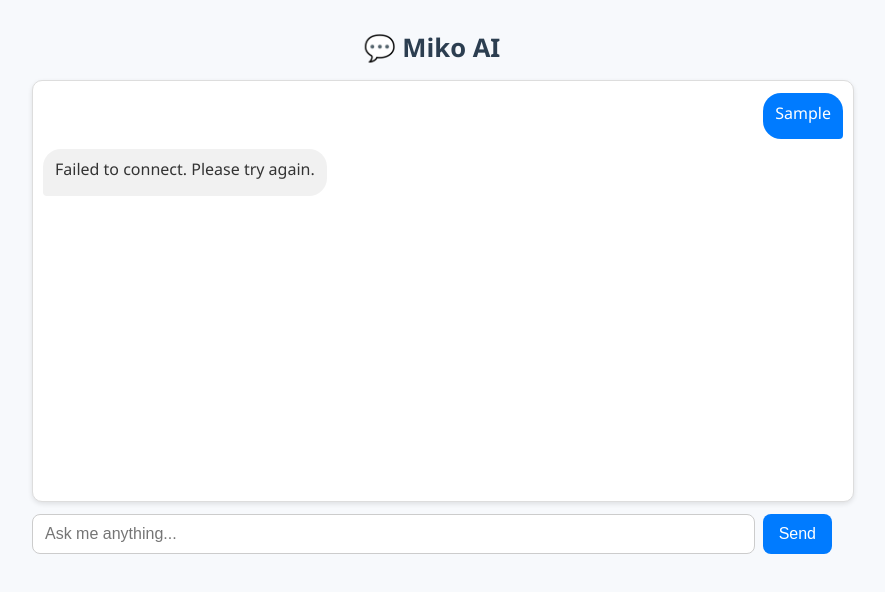
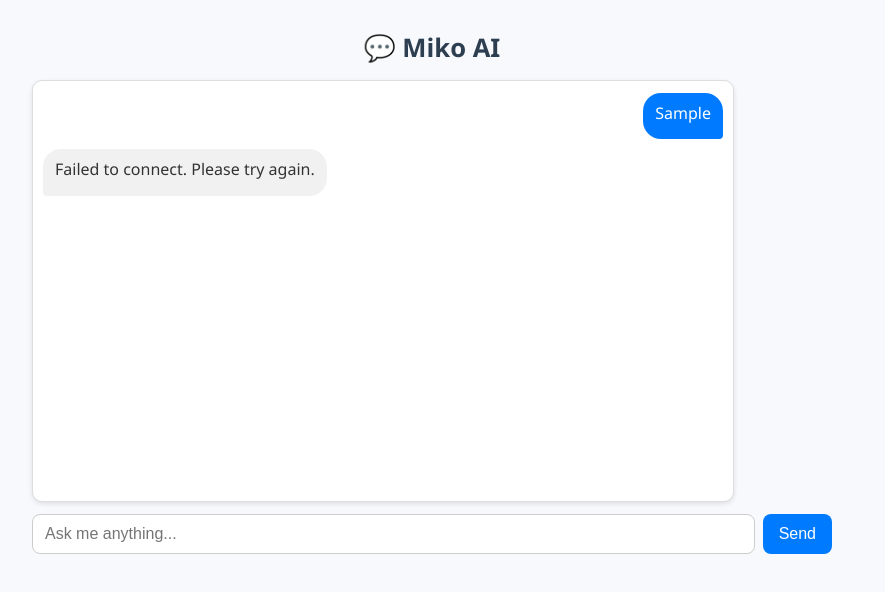
Before and after one commit to boscotba/Miko-AI, a plain HTML site: page index.html in a window 1280 px wide. Both pictures are taken after typing "Sample" into the empty fields and a click on the button "Send". Shown: the whole page, without its empty margins (208-1093 px from the left). Drawn offline with nearby package versions, Linux system fonts and the light colour scheme; no server answers.

Commit message:
Update index.html

```diff
--- a/index.html
+++ b/index.html
@@ -22,8 +22,8 @@
       margin: 15px 0;
     }
     #chat {
-      width: 100%;
-      height: 70vh;
+      width: 85%;
+      height: 75vh;
       max-height: 400px;
       overflow-y: auto;
       border: 1px solid #ddd;
@@ -37,7 +37,7 @@
       gap: 6px;
     }
     .message {
-      max-width: 80%;
+      max-width: 85%;
       padding: 8px 12px;
       border-radius: 18px;
       line-height: 1.5;
```
